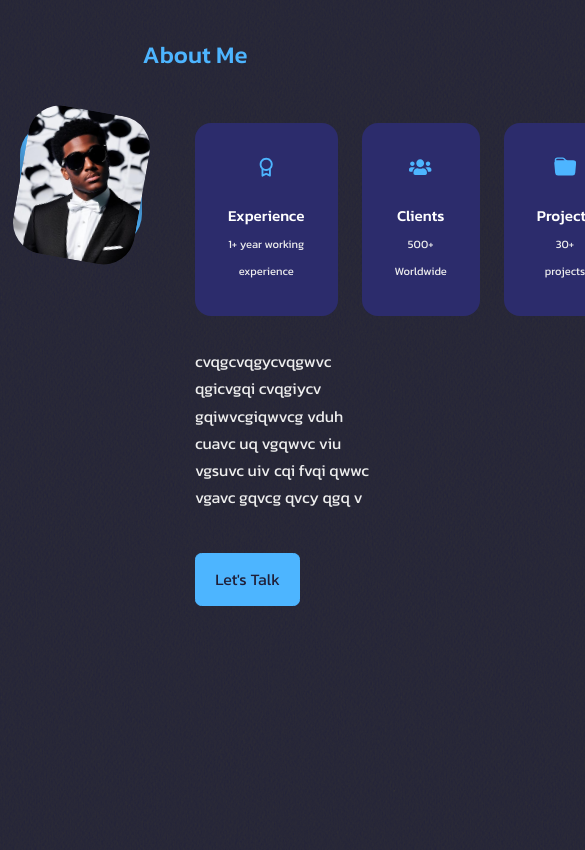
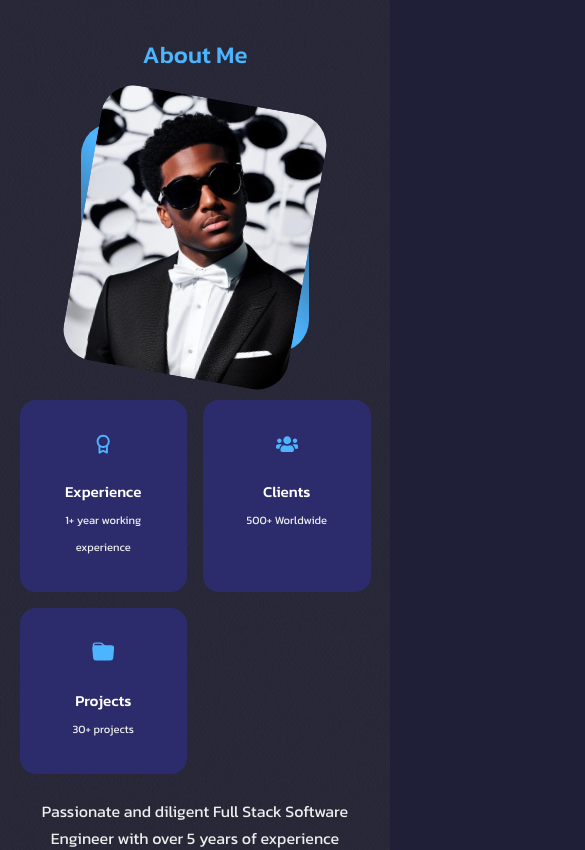
Before and after one commit to TravisLoganT/portfolio-v2, a React (Create React App) app: page / in a window 390 px wide. Shown: the part 960-1810 px from the top of the page, 585 px wide, since content can reach past the window. Built offline with nearby package versions, Linux system fonts and the light colour scheme.

Commit message:
optimsed the about section for multiple devices

```diff
--- a/src/components/about/About.css
+++ b/src/components/about/About.css
@@ -69,3 +69,41 @@
     margin: 2rem 0 2.6rem;
     color: var(--color-light);
 }
+
+/* ---------- MEDIA QUERIES (MEDIUM DEVICES) ---------- */
+@media screen and (max-width: 1024px) {
+    .about__container {
+        grid-template-columns: 1fr;
+        gap: 0
+    }
+
+    .about__me {
+        width: 50%;
+        margin: 2rem auto 4rem;
+    }
+
+    .about__content p {
+        margin: 1rem 0 1.5rem;
+    }
+}
+
+/* ---------- MEDIA QUERIES (SMALL DEVICES) ---------- */
+@media screen and (max-width: 600px) {
+    .about__me {
+        width: 65%;
+        margin: 0 auto 3rem;
+    }
+
+    .about__cards {
+        grid-template-columns: 1fr 1fr;
+        gap: 1rem;
+    }
+
+    .about__content {
+        text-align: center;
+    }
+
+    .about__content p {
+        margin: 1.5rem 0;
+    }
+}
--- a/src/components/about/About.jsx
+++ b/src/components/about/About.jsx
@@ -47,7 +47,7 @@ const About = () => {
 
           {/* professtional summary infomration */}
           <p>
-          cvqgcvqgycvqgwvc qgicvgqi cvqgiycv gqiwvcgiqwvcg vduh cuavc uq vgqwvc viu vgsuvc uiv cqi fvqi qwwc vgavc gqvcg qvcy qgq v
+          Passionate and diligent Full Stack Software Engineer with over 5 years of experience designing, developing, and maintaining web applications and services. Proficient in various modern programming languages, frameworks, and databases, including Python, Java, NodeJS, Django, React, MongoDB, and MySQL. I am known for excellent problem-solving skills and a solid user-focused approach, resulting in software solutions that meet business needs while providing superior user experiences. I am committed to continuous learning and staying up-to-date with industry trends and technologies.
           </p>
 
           {/* contact me button */}
```
